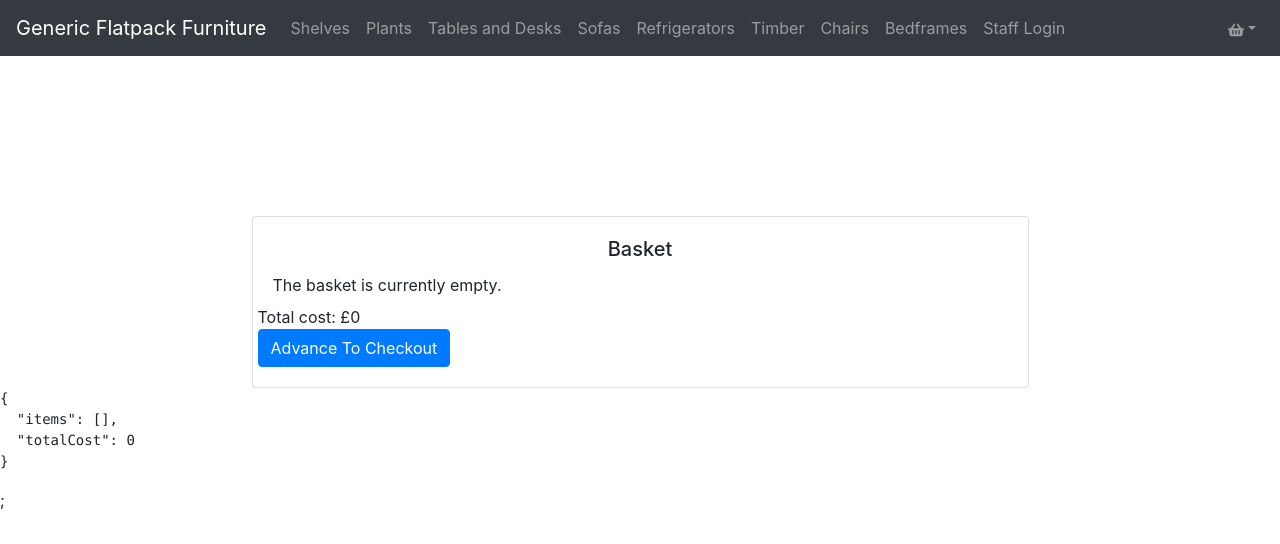
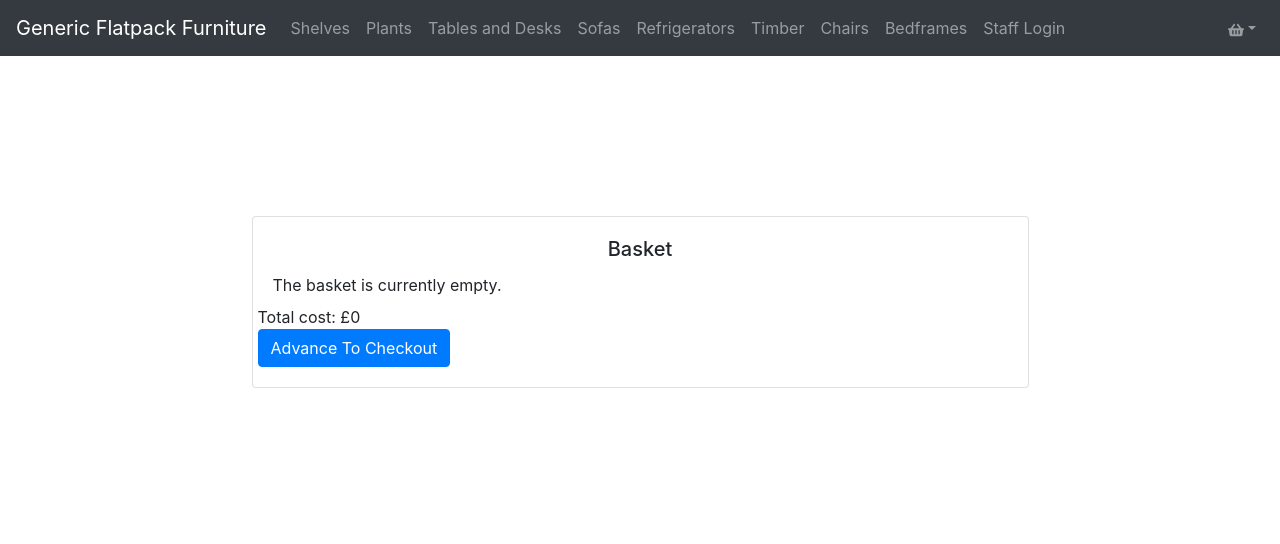
Before and after one commit to vlee489/AC32006-Databases, a Next.js app in the folder web/: page /customer/basket in a window 1280 px wide. Shown: the top 544 px of the page. Built offline with nearby package versions, Linux system fonts and the light colour scheme.

Commit message:
Fixed basket library

```diff
--- a/web/libraries/basket.js
+++ b/web/libraries/basket.js
@@ -43,6 +43,8 @@ export const basketReducer = (state, action) => {
 }
 
 const addProduct = (state, action) => {
+    debugger;
+
     if (!action.product) {
         console.error("You need to pass a product to add");
         return state;
@@ -52,16 +54,13 @@ const addProduct = (state, action) => {
     const newProduct = JSON.parse(JSON.stringify(action.product));
     const newItems = JSON.parse(JSON.stringify(state.items));
 
-    const currentProduct = newItems.find(item => item.ProductID === action.product.ProductID);
-
-    let quantity = 1;
-    if (action.product.Quantity) quantity = action.product.quantity;
+    const currentProduct = newItems.find(item => item.ProductID === newProduct.ProductID);
 
     if (!currentProduct) {
-        newProduct.Quantity = quantity;
+        newProduct.Quantity = 1;
         newItems.push(newProduct);
     }
-    else currentProduct.Quantity += quantity;
+    else currentProduct.Quantity++;
 
     return {
         items: newItems,
--- a/web/pages/customer/basket.jsx
+++ b/web/pages/customer/basket.jsx
@@ -52,7 +52,7 @@ const BasketPage = () => {
             <p>{item.Name}</p>
           </Col>
           <Col>
-            <p>{item.Quantity}</p>
+            <p>{getProductFromBasket(item).Quantity}</p>
           </Col>
           <Col>
             <p>{item.Dimensions}</p>
@@ -103,7 +103,7 @@ const BasketPage = () => {
           </Card>
         </Container>
 
-        <pre>{JSON.stringify(basket, null, 2)}</pre>;
+        {/* <pre>{JSON.stringify(basket, null, 2)}</pre>; */}
       </main>
     </div>
   )
```
